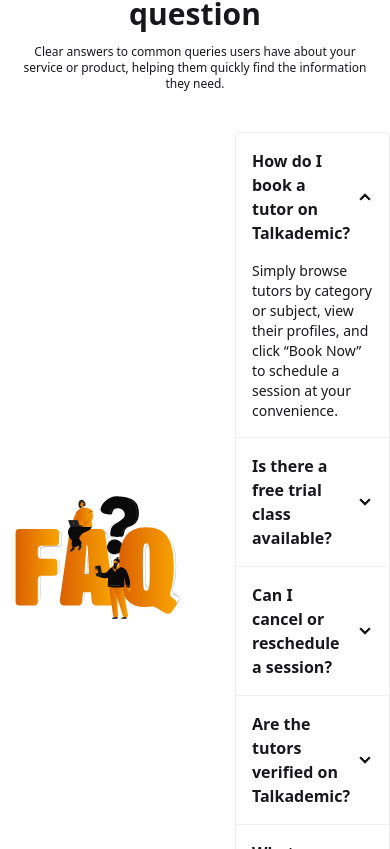
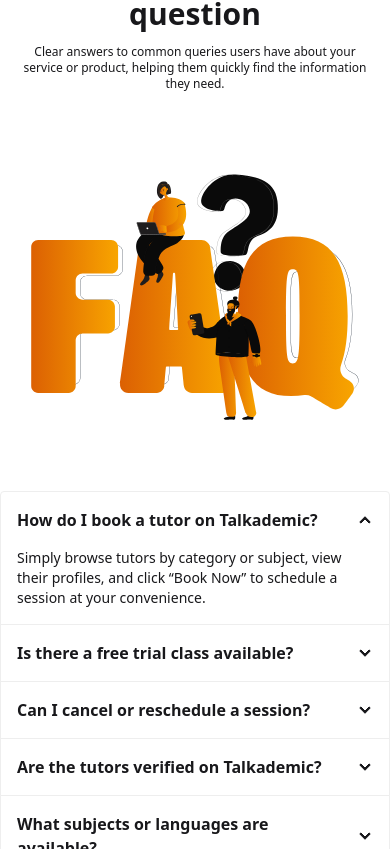
Before and after one commit to juwelmafi/talkademic, a React (Vite) app: page / in a window 390 px wide. Shown: the part 2975-3824 px from the top of the page. Built offline with nearby package versions, Linux system fonts and the light colour scheme; no server answers.

Commit message:
faq section responsive

```diff
--- a/src/pages/Home/Categories.jsx
+++ b/src/pages/Home/Categories.jsx
@@ -24,7 +24,7 @@
         Browse tutors easily by category to find experts in specific subjects or skills that match your learning needs and preferences.
 
       </p>
-      <div className="grid grid-cols-2 md:grid-cols-3 gap-10 my-10">
+      <div className="grid grid-cols-1 md:grid-cols-3 gap-10 my-10">
         {uniqueTutorialsByLanguage.map((tutorial) => (
           <CategoryCard key={tutorial._id} tutorial={tutorial}></CategoryCard>
         ))}
--- a/src/pages/Home/Faqs.jsx
+++ b/src/pages/Home/Faqs.jsx
@@ -12,7 +12,7 @@
         Clear answers to common queries users have about your service or
         product, helping them quickly find the information they need.
       </p>
-      <div className="flex justify-center items-center gap-10 mt-10">
+      <div className="flex flex-col md:flex-row justify-center items-center gap-10 mt-10">
         <div className="text-center lg:text-left md:w-[40%]">
           <Lottie animationData={faqAnime} loop={true} />
         </div>
```
